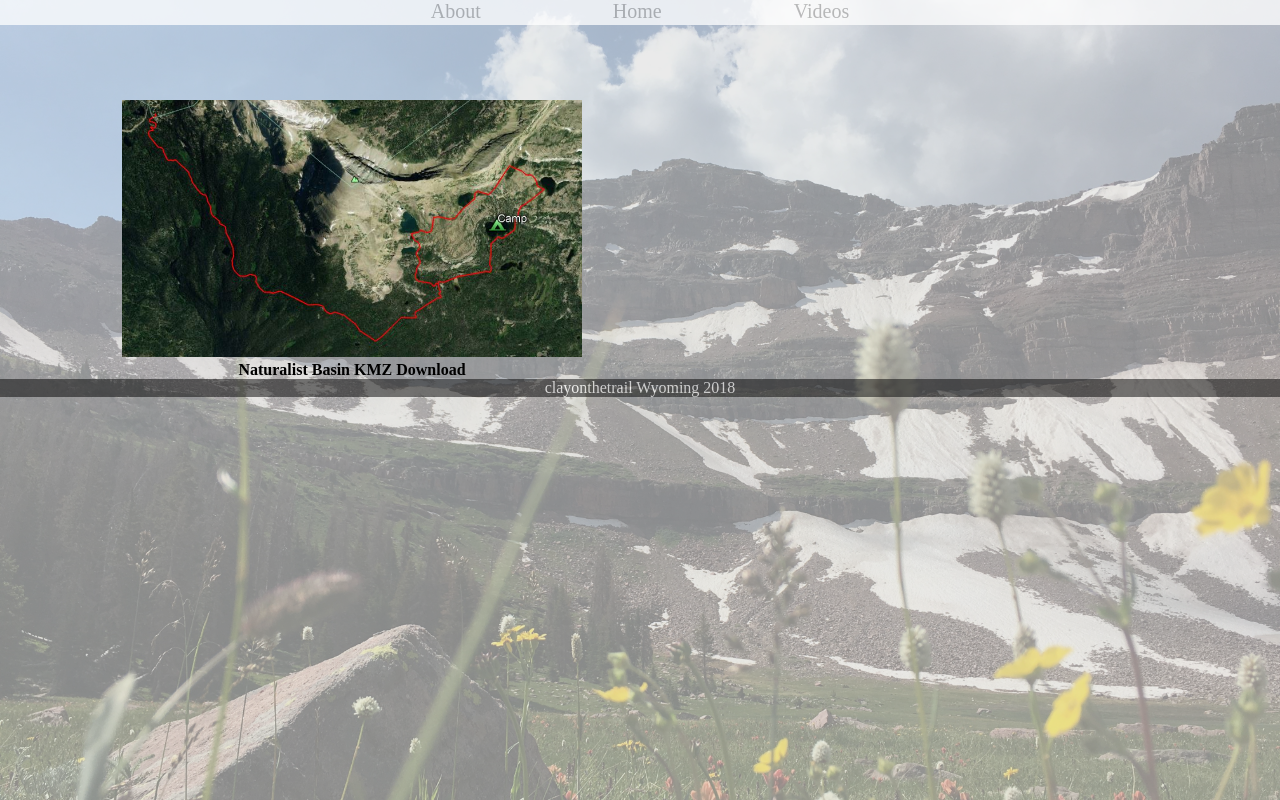
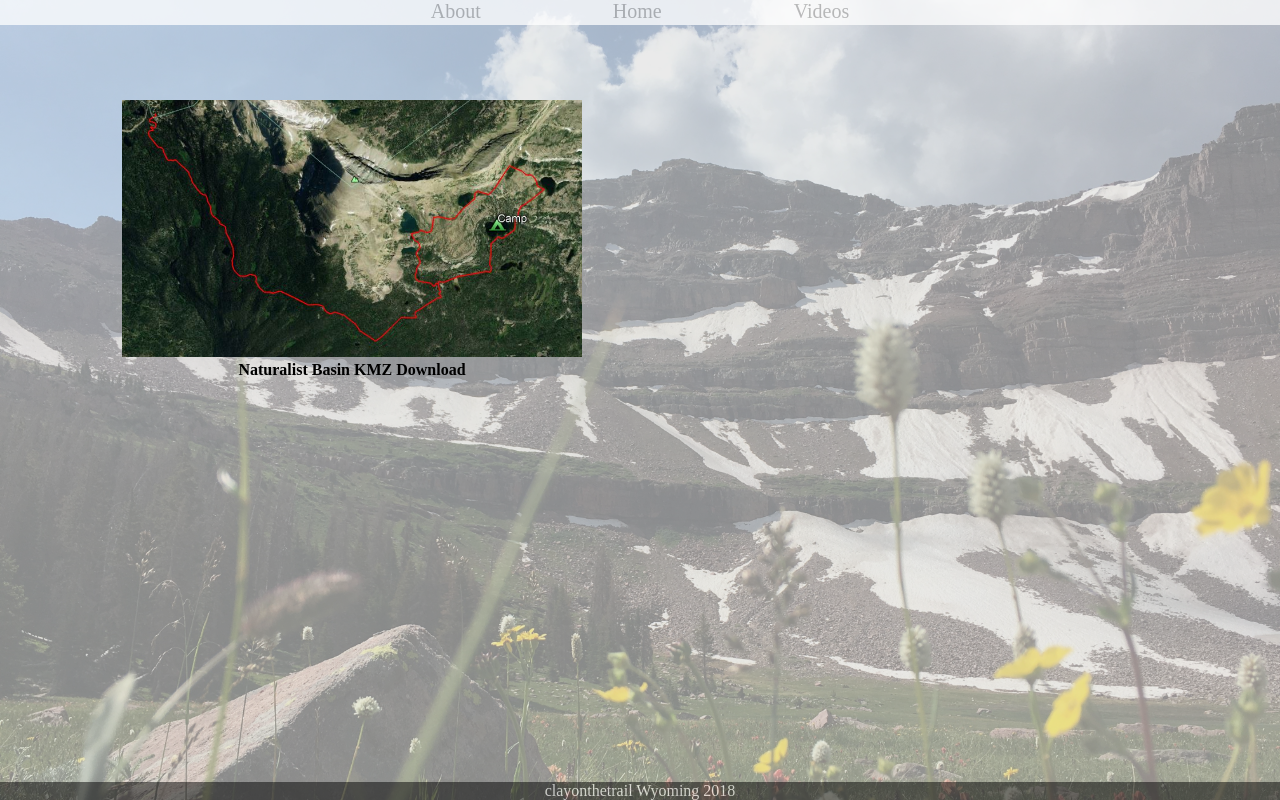
Before and after one commit to clayonthetrail/clayonthetrail.github.io, a PHP site: page /youtube/trails.html in a window 1280 px wide. Run offline with PHP 8.4, Linux system fonts and the light colour scheme.

Commit message:
footer fix

```diff
--- a/youtube/style/trails.css
+++ b/youtube/style/trails.css
@@ -62,4 +62,6 @@ footer{
     opacity:.5;
     color:white;
     text-align: center;
+    position:fixed;
+    bottom:0;
 }
--- a/youtube/style/videos.css
+++ b/youtube/style/videos.css
@@ -79,4 +79,6 @@ footer{
     opacity:.5;
     color:white;
     text-align: center;
+    position:fixed;
+    bottom:0;
 }
```
